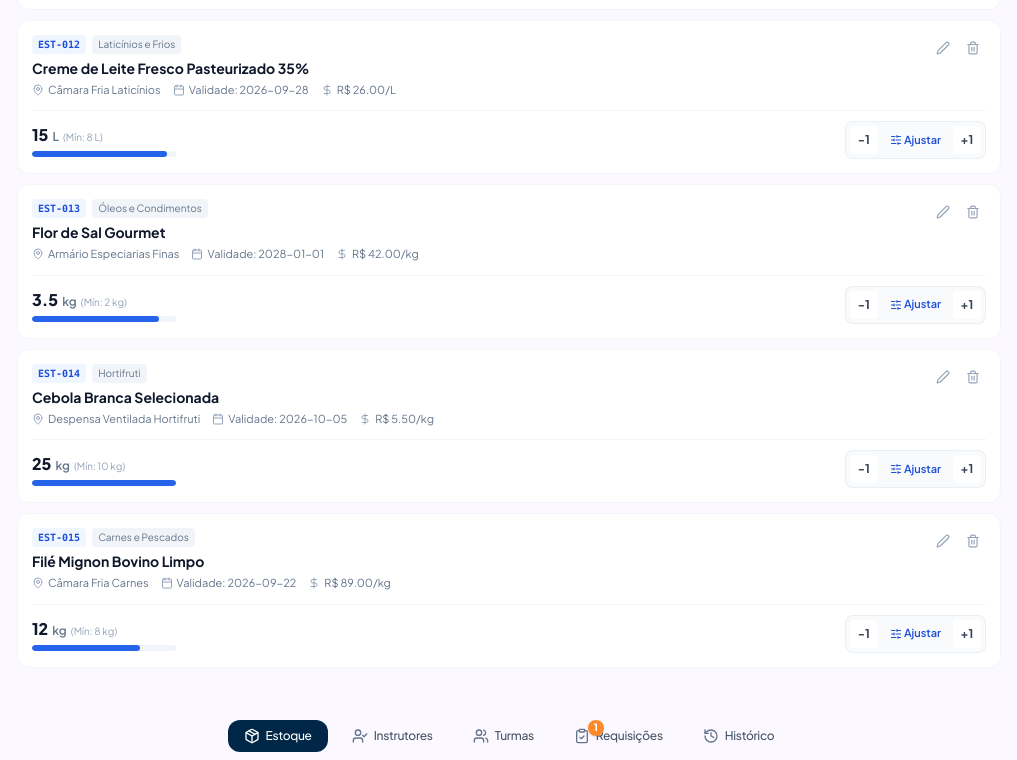
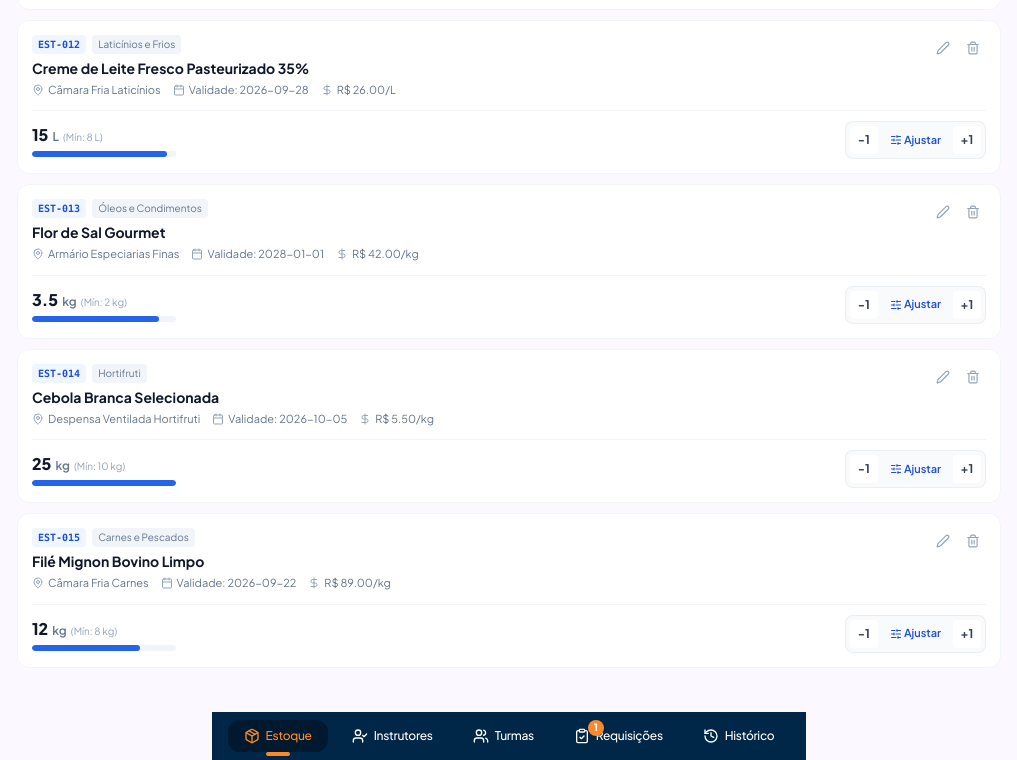
Before and after one commit to JankledsonRodriguez/Administrador-Mobile-, a React (Vite) app: page / in a window 1280 px wide. Shown: the part 2185-2945 px from the top of the page, without its empty margins (131-1148 px from the left). Built offline with nearby package versions, Linux system fonts and the light colour scheme.

Commit message:
Update BottomNavigation styling: blue background, white items, and orange active state

```diff
--- a/src/components/common/BottomNavigation.tsx
+++ b/src/components/common/BottomNavigation.tsx
@@ -24,7 +24,7 @@ export const BottomNavigation: React.FC<BottomNavigationProps> = ({
   ];
 
   return (
-    <nav className="fixed bottom-0 left-0 right-0 z-40 bg-white/95 backdrop-blur-md border-t border-slate-200 shadow-lg px-2 py-1 max-w-7xl mx-auto sm:static sm:border-t-0 sm:shadow-none sm:py-2 sm:px-4 sm:bg-transparent">
+    <nav className="fixed bottom-0 left-0 right-0 z-40 bg-[#002747] border-t border-[#00192e] shadow-lg px-2 py-1 max-w-7xl mx-auto sm:static sm:border-t-0 sm:shadow-none sm:py-2 sm:px-4">
       <div className="flex items-center justify-around sm:justify-center sm:gap-2">
         {tabs.map((tab) => {
           const Icon = tab.icon;
@@ -34,16 +34,16 @@ export const BottomNavigation: React.FC<BottomNavigationProps> = ({
             <button
               key={tab.id}
               onClick={() => setActiveTab(tab.id)}
-              className={`relative flex flex-col sm:flex-row items-center justify-center py-2 px-2 sm:px-4 sm:py-2 rounded-xl font-medium transition-all duration-200 ${
+              className={`relative flex flex-col sm:flex-row items-center justify-center py-2 px-3 sm:px-4 sm:py-2 rounded-xl font-medium transition-all duration-200 ${
                 isActive
-                  ? 'text-[#002747] bg-slate-100 sm:bg-[#002747] sm:text-white shadow-xs font-bold'
-                  : 'text-slate-600 hover:text-[#002747] hover:bg-slate-100 sm:hover:bg-slate-200/60'
+                  ? 'text-[#ff8928] bg-[#00192e] shadow-xs font-bold'
+                  : 'text-white hover:text-[#ff8928] hover:bg-[#003660]/60'
               }`}
             >
               <div className="relative">
                 <Icon
                   className={`w-5 h-5 sm:w-4 sm:h-4 sm:mr-1.5 ${
-                    isActive ? 'text-[#ff8928] sm:text-white' : 'text-slate-500'
+                    isActive ? 'text-[#ff8928]' : 'text-white'
                   }`}
                 />
                 {Boolean(tab.badge && tab.badge > 0) && (
@@ -52,11 +52,11 @@ export const BottomNavigation: React.FC<BottomNavigationProps> = ({
                   </span>
                 )}
               </div>
-              <span className="text-[10.5px] sm:text-xs mt-0.5 sm:mt-0 tracking-tight">
+              <span className={`text-[10.5px] sm:text-xs mt-0.5 sm:mt-0 tracking-tight ${isActive ? 'text-[#ff8928]' : 'text-white'}`}>
                 {tab.label}
               </span>
               {isActive && (
-                <span className="sm:hidden absolute -bottom-1 w-6 h-1 rounded-full bg-[#ff8928]" />
+                <span className="absolute -bottom-1 w-6 h-1 rounded-full bg-[#ff8928]" />
               )}
             </button>
           );
```
